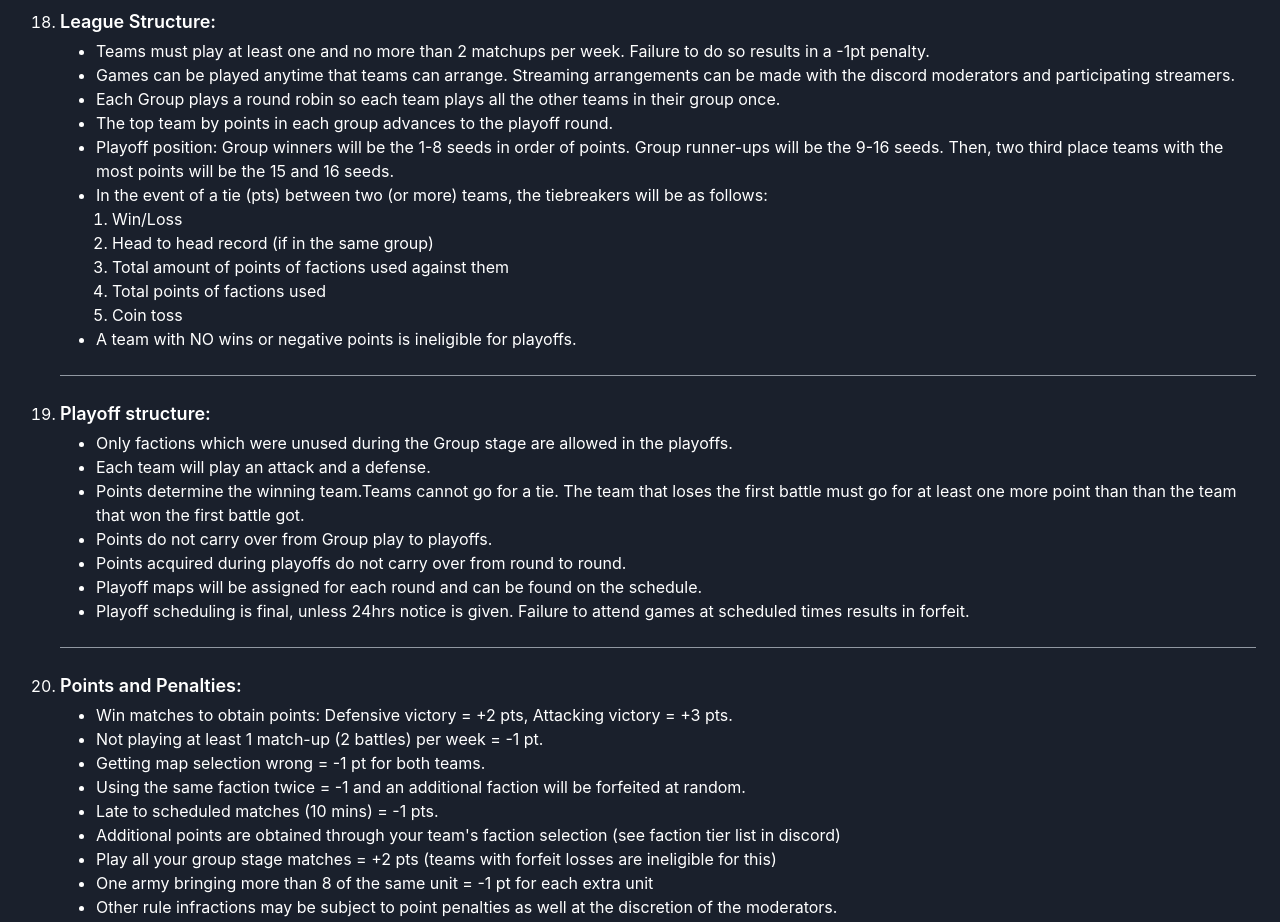
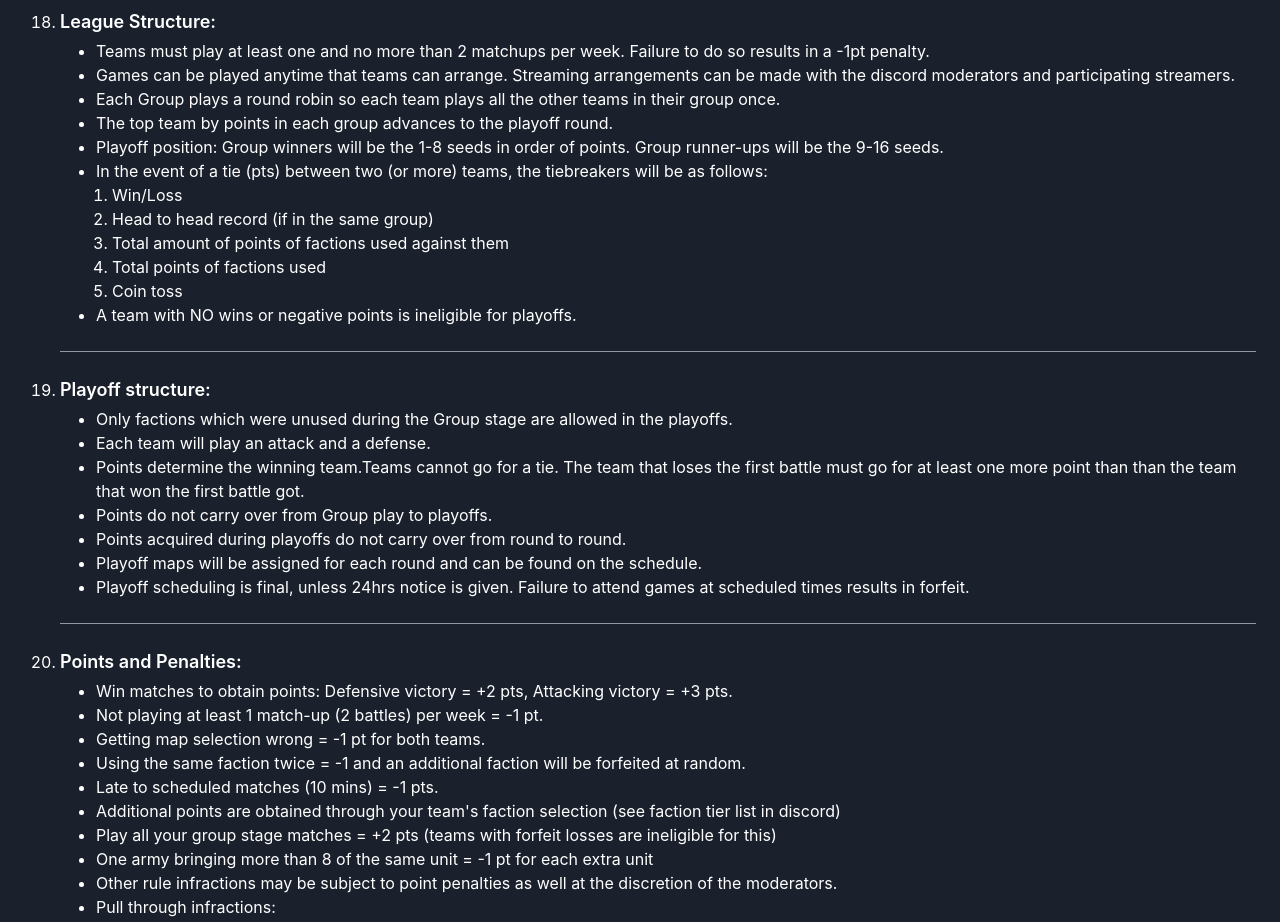
Before and after one commit to bobitsvetkov/tw-website, a React (Vite) app in the folder tw-project/: page /rules-info in a window 1280 px wide. Shown: the part 3500-4422 px from the top of the page. Built offline with nearby package versions, Linux system fonts and the light colour scheme.

Commit message:
update: update rules

```diff
--- a/tw-project/src/components/Rules and Info/RulesInfo.tsx
+++ b/tw-project/src/components/Rules and Info/RulesInfo.tsx
@@ -185,7 +185,7 @@ const RulesInfo: React.FC = () => {
                         <ListItem>Games can be played anytime that teams can arrange. Streaming arrangements can be made with the discord moderators and participating streamers.</ListItem>
                         <ListItem>Each Group plays a round robin so each team plays all the other teams in their group once.</ListItem>
                         <ListItem>The top team by points in each group advances to the playoff round.</ListItem>
-                        <ListItem>Playoff position: Group winners will be the 1-8 seeds in order of points. Group runner-ups will be the 9-16 seeds. Then, two third place teams with the most points will be the 15 and 16 seeds.</ListItem>
+                        <ListItem>Playoff position: Group winners will be the 1-8 seeds in order of points. Group runner-ups will be the 9-16 seeds.</ListItem>
                         <ListItem>
                             In the event of a tie (pts) between two (or more) teams, the tiebreakers will be as follows:
                             <List styleType="decimal" ml={4}>
```
